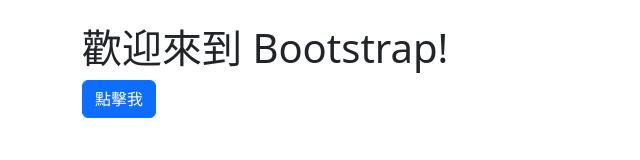
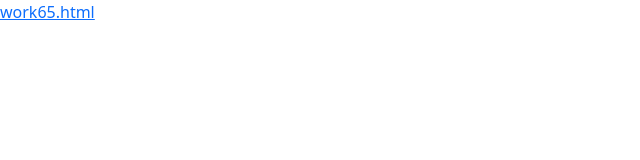
Before and after one commit to 4b3g0073/6-5, a plain HTML site: page index.html in a window 1280 px wide. Shown: the whole page, without its empty margins (0-640 px from the left). Drawn offline with nearby package versions, Linux system fonts and the light colour scheme.

Commit message:
Update index.html

```diff
--- a/index.html
+++ b/index.html
@@ -9,9 +9,8 @@
 </head>
 
 <body>
-    <div class="container mt-4">
-        <h1>歡迎來到 Bootstrap!</h1>
-        <button class="btn btn-primary">點擊我</button>
-    </div>
+
+<a href="work65.html">work65.html</a>
+
 </body>
 </html>
```
